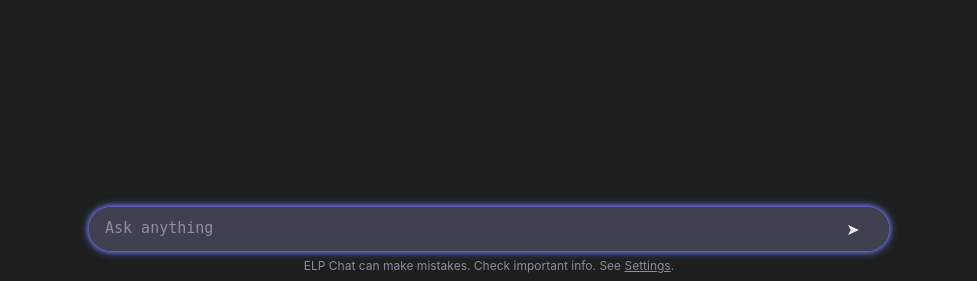
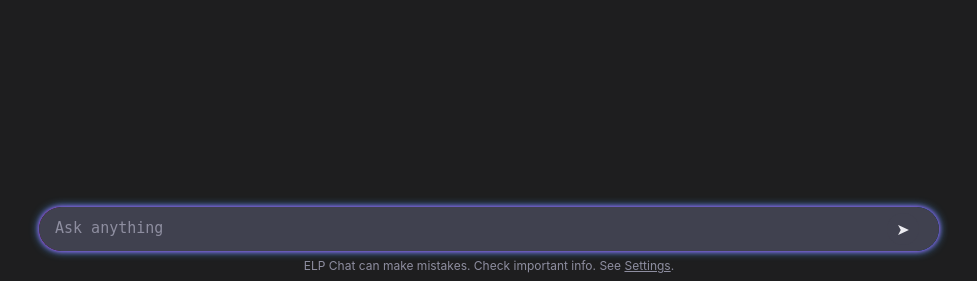
Before and after one commit to praveenpke/confluence-bot, a Flask app: page / in a window 1280 px wide. Shown: the part 519-800 px from the top of the page, without its empty margins (151-1128 px from the left). Run offline with Flask 3, Linux system fonts and the light colour scheme.

Commit message:
updated styling changes

```diff
--- a/templates/index.html
+++ b/templates/index.html
@@ -213,7 +213,7 @@
         }
 
         .sources {
-            padding: 0px 30px;
+            margin-right: 5rem;
             border-radius: 8px;
         }
 
@@ -246,7 +246,7 @@
             bottom: 30px;
             left: 0;
             right: 0;
-            max-width: 800px;
+            max-width: 900px;
             margin: 0 auto;
         }
 
```
